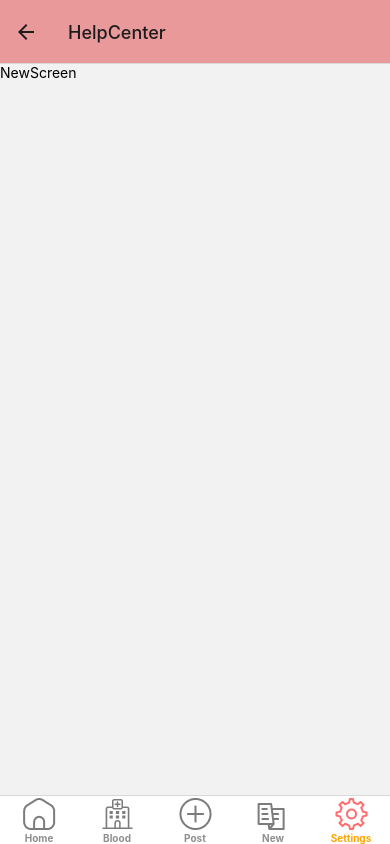
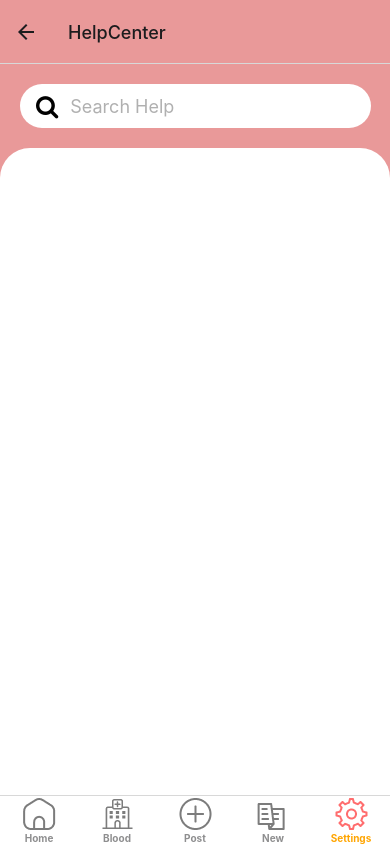
Before and after one commit to Phe-nix/BloodHubApp, a React Native app in the folder client/: screen /HelpCenter in a window 390 px wide. Built offline with nearby package versions, Linux system fonts and the light colour scheme.

Commit message:
Update HelpCenterScreen.tsx

```diff
--- a/client/src/screens/Settings/HelpCenterScreen.tsx
+++ b/client/src/screens/Settings/HelpCenterScreen.tsx
@@ -1,11 +1,55 @@
-import { Text, View } from "react-native";
+import React from "react";
+import { StyleSheet, Text, View, TextInput } from "react-native";
+import { FontAwesome } from "@expo/vector-icons";
 
 const NewScreen = () => {
-  return(
-    <View>
-      <Text>NewScreen</Text>
+  return (
+    <View style={styles.container}>
+      {/* Search Bar */}
+      <View style={styles.searchBar}>
+        <FontAwesome name="search" size={24} color="black" />
+        <TextInput
+          style={styles.searchInput}
+          placeholder="Search Help"
+          placeholderTextColor="#B0B0B0"
+        />
+      </View>
+
+      {/* White Container */}
+      <View style={styles.whitecontainer}></View>
     </View>
   );
 };
 
+const styles = StyleSheet.create({
+  container: {
+    flex: 1,
+    backgroundColor: "#E99999",
+  },
+  searchBar: {
+    flexDirection: "row",
+    alignItems: "center",
+    backgroundColor: "#fff",
+    borderRadius: 30,
+    paddingHorizontal: 16,
+    paddingVertical: 10,
+    marginVertical: 20,
+    marginHorizontal: 20,
+    width: "90%",
+  },
+  searchInput: {
+    flex: 1,
+    marginLeft: 12,
+    fontSize: 18,
+    color: "#000000",
+  },
+  whitecontainer: {
+    flex: 1,
+    backgroundColor: "#FFFFFF",
+    borderTopLeftRadius: 30,
+    borderTopRightRadius: 30,
+    width: "100%",
+  },
+});
+
 export default NewScreen;
```
